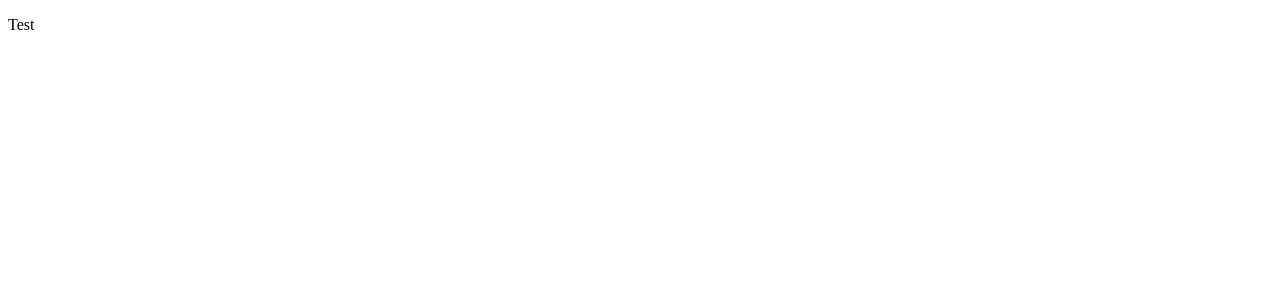
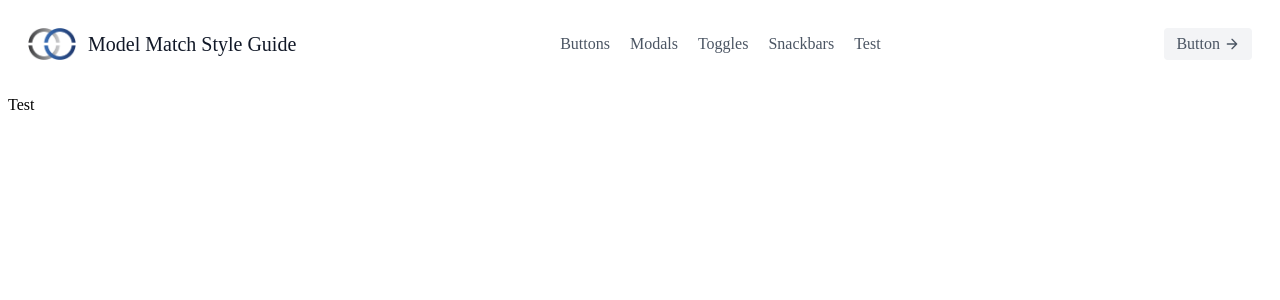
Before and after one commit to ChristianPayne/mm-style-guide, a Svelte app: page / in a window 1280 px wide. Shown: the top 300 px of the page. Built offline with nearby package versions, Linux system fonts and the light colour scheme.

Commit message:
Working page changing and component loading.

```diff
--- a/src/App.svelte
+++ b/src/App.svelte
@@ -1,13 +1,54 @@
-<script>
-  import Test from './lib/test.svelte';
-</script>
-
 <style>
   @tailwind base;
   @tailwind components;
   @tailwind utilities;
 </style>
 
+<script>
+  import Test from './lib/test.svelte';
+  import mmLogo from './assets/modelmatch_logo_150ppi.png'
+  import Buttons from './lib/buttons.svelte';
+  import Modals from './lib/modals.svelte';
+  import Snackbars from './lib/snackbars.svelte';
+  import Toggles from './lib/toggles.svelte';
+
+  let pages = {
+    test: Test,
+    buttons: Buttons,
+    modals: Modals,
+    snackbars: Snackbars,
+    toggles: Toggles
+  };
+
+  let _page = pages[Object.keys(pages)[0]]
+
+  function setPage (pageName) {
+    _page = pages[pageName];
+  }
+</script>
+
 <section>
-  <Test />
-</section>
+    <header class="text-gray-600 body-font">
+      <div class="container mx-auto flex flex-wrap p-5 flex-col md:flex-row items-center">
+        <div class="flex title-font font-medium items-center text-gray-900 mb-4 md:mb-0">
+          <img src={mmLogo} class="w-12">
+          <span class="ml-3 text-xl">Model Match Style Guide</span>
+        </div>
+        <nav class="md:ml-auto md:mr-auto flex flex-wrap items-center text-base justify-center">
+          <button class="mr-5 hover:text-gray-900" on:click="{()=>{setPage("buttons")}}">Buttons</button>
+          <button class="mr-5 hover:text-gray-900" on:click="{()=>{setPage("modals")}}">Modals</button>
+          <button class="mr-5 hover:text-gray-900" on:click="{()=>{setPage("toggles")}}">Toggles</button>
+          <button class="mr-5 hover:text-gray-900" on:click="{()=>{setPage("snackbars")}}">Snackbars</button>
+          <button class="mr-5 hover:text-gray-900" on:click="{()=>{setPage("test")}}">Test</button>
+        </nav>
+        <button class="inline-flex items-center bg-gray-100 border-0 py-1 px-3 focus:outline-none hover:bg-gray-200 rounded text-base mt-4 md:mt-0">Button
+          <svg fill="none" stroke="currentColor" stroke-linecap="round" stroke-linejoin="round" stroke-width="2" class="w-4 h-4 ml-1" viewBox="0 0 24 24">
+            <path d="M5 12h14M12 5l7 7-7 7"></path>
+          </svg>
+        </button>
+      </div>
+    </header>
+
+    <svelte:component this={_page} />
+
+  </section>
--- /dev/null
+++ b/src/lib/buttons.svelte
@@ -0,0 +1,3 @@
+<h1>
+  buttons
+</h1>
--- /dev/null
+++ b/src/lib/modals.svelte
@@ -0,0 +1,70 @@
+<section class="text-gray-600 body-font">
+  <div class="container px-5 py-24 mx-auto">
+    <div class="flex flex-col text-center w-full mb-20">
+      <h1 class="sm:text-3xl text-2xl font-medium title-font mb-4 text-gray-900">Master Cleanse Reliac Heirloom</h1>
+      <p class="lg:w-2/3 mx-auto leading-relaxed text-base">Whatever cardigan tote bag tumblr hexagon brooklyn asymmetrical gentrify, subway tile poke farm-to-table. Franzen you probably haven't heard of them man bun deep jianbing selfies heirloom.</p>
+    </div>
+    <div class="flex flex-wrap -m-4">
+      <div class="lg:w-1/3 sm:w-1/2 p-4">
+        <div class="flex relative">
+          <img alt="gallery" class="absolute inset-0 w-full h-full object-cover object-center" src="https://dummyimage.com/600x360">
+          <div class="px-8 py-10 relative z-10 w-full border-4 border-gray-200 bg-white opacity-0 hover:opacity-100">
+            <h2 class="tracking-widest text-sm title-font font-medium text-indigo-500 mb-1">THE SUBTITLE</h2>
+            <h1 class="title-font text-lg font-medium text-gray-900 mb-3">Shooting Stars</h1>
+            <p class="leading-relaxed">Photo booth fam kinfolk cold-pressed sriracha leggings jianbing microdosing tousled waistcoat.</p>
+          </div>
+        </div>
+      </div>
+      <div class="lg:w-1/3 sm:w-1/2 p-4">
+        <div class="flex relative">
+          <img alt="gallery" class="absolute inset-0 w-full h-full object-cover object-center" src="https://dummyimage.com/601x361">
+          <div class="px-8 py-10 relative z-10 w-full border-4 border-gray-200 bg-white opacity-0 hover:opacity-100">
+            <h2 class="tracking-widest text-sm title-font font-medium text-indigo-500 mb-1">THE SUBTITLE</h2>
+            <h1 class="title-font text-lg font-medium text-gray-900 mb-3">The Catalyzer</h1>
+            <p class="leading-relaxed">Photo booth fam kinfolk cold-pressed sriracha leggings jianbing microdosing tousled waistcoat.</p>
+          </div>
+        </div>
+      </div>
+      <div class="lg:w-1/3 sm:w-1/2 p-4">
+        <div class="flex relative">
+          <img alt="gallery" class="absolute inset-0 w-full h-full object-cover object-center" src="https://dummyimage.com/603x363">
+          <div class="px-8 py-10 relative z-10 w-full border-4 border-gray-200 bg-white opacity-0 hover:opacity-100">
+            <h2 class="tracking-widest text-sm title-font font-medium text-indigo-500 mb-1">THE SUBTITLE</h2>
+            <h1 class="title-font text-lg font-medium text-gray-900 mb-3">The 400 Blows</h1>
+            <p class="leading-relaxed">Photo booth fam kinfolk cold-pressed sriracha leggings jianbing microdosing tousled waistcoat.</p>
+          </div>
+        </div>
+      </div>
+      <div class="lg:w-1/3 sm:w-1/2 p-4">
+        <div class="flex relative">
+          <img alt="gallery" class="absolute inset-0 w-full h-full object-cover object-center" src="https://dummyimage.com/602x362">
+          <div class="px-8 py-10 relative z-10 w-full border-4 border-gray-200 bg-white opacity-0 hover:opacity-100">
+            <h2 class="tracking-widest text-sm title-font font-medium text-indigo-500 mb-1">THE SUBTITLE</h2>
+            <h1 class="title-font text-lg font-medium text-gray-900 mb-3">Neptune</h1>
+            <p class="leading-relaxed">Photo booth fam kinfolk cold-pressed sriracha leggings jianbing microdosing tousled waistcoat.</p>
+          </div>
+        </div>
+      </div>
+      <div class="lg:w-1/3 sm:w-1/2 p-4">
+        <div class="flex relative">
+          <img alt="gallery" class="absolute inset-0 w-full h-full object-cover object-center" src="https://dummyimage.com/605x365">
+          <div class="px-8 py-10 relative z-10 w-full border-4 border-gray-200 bg-white opacity-0 hover:opacity-100">
+            <h2 class="tracking-widest text-sm title-font font-medium text-indigo-500 mb-1">THE SUBTITLE</h2>
+            <h1 class="title-font text-lg font-medium text-gray-900 mb-3">Holden Caulfield</h1>
+            <p class="leading-relaxed">Photo booth fam kinfolk cold-pressed sriracha leggings jianbing microdosing tousled waistcoat.</p>
+          </div>
+        </div>
+      </div>
+      <div class="lg:w-1/3 sm:w-1/2 p-4">
+        <div class="flex relative">
+          <img alt="gallery" class="absolute inset-0 w-full h-full object-cover object-center" src="https://dummyimage.com/606x366">
+          <div class="px-8 py-10 relative z-10 w-full border-4 border-gray-200 bg-white opacity-0 hover:opacity-100">
+            <h2 class="tracking-widest text-sm title-font font-medium text-indigo-500 mb-1">THE SUBTITLE</h2>
+            <h1 class="title-font text-lg font-medium text-gray-900 mb-3">Alper Kamu</h1>
+            <p class="leading-relaxed">Photo booth fam kinfolk cold-pressed sriracha leggings jianbing microdosing tousled waistcoat.</p>
+          </div>
+        </div>
+      </div>
+    </div>
+  </div>
+</section>
--- /dev/null
+++ b/src/lib/snackbars.svelte
@@ -0,0 +1,3 @@
+<h1>
+  Snackbars
+</h1>
--- /dev/null
+++ b/src/lib/toggles.svelte
@@ -0,0 +1,3 @@
+<h1>
+  Toggles
+</h1>
```
Also changed, not shown: src/assets/modelmatch_logo_150ppi.png (added), src/assets/svelte.png (deleted).
